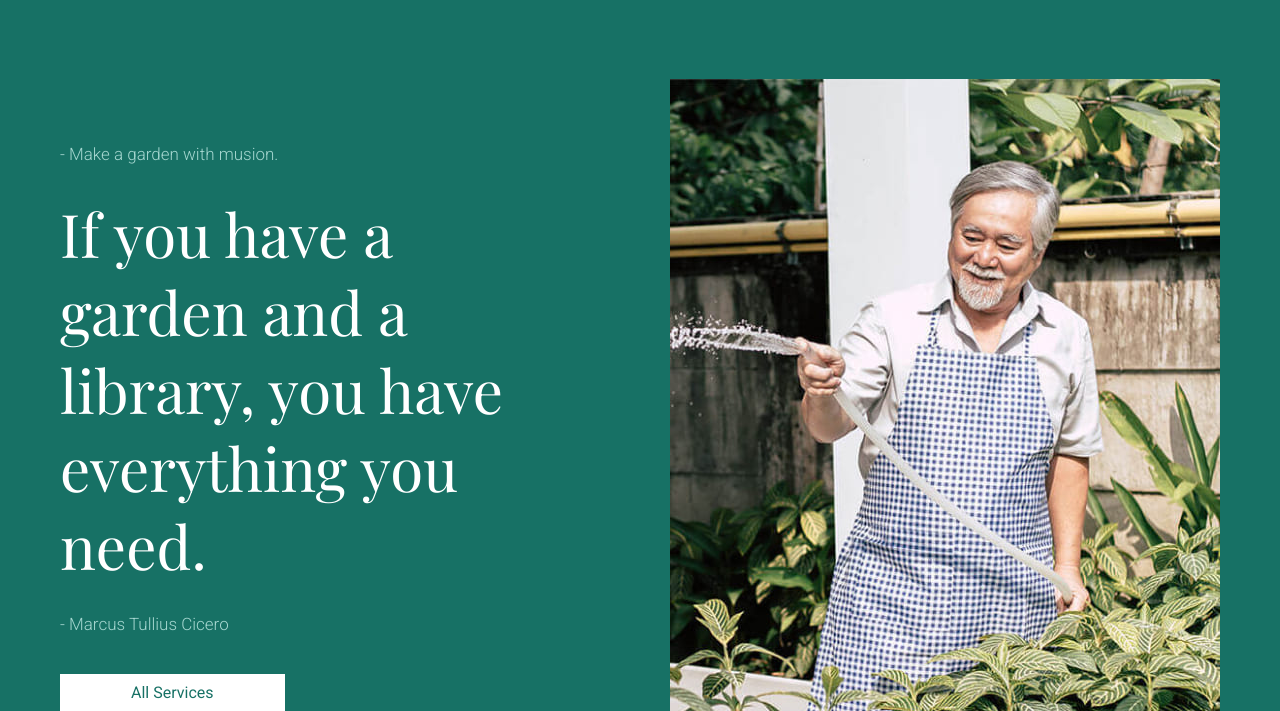
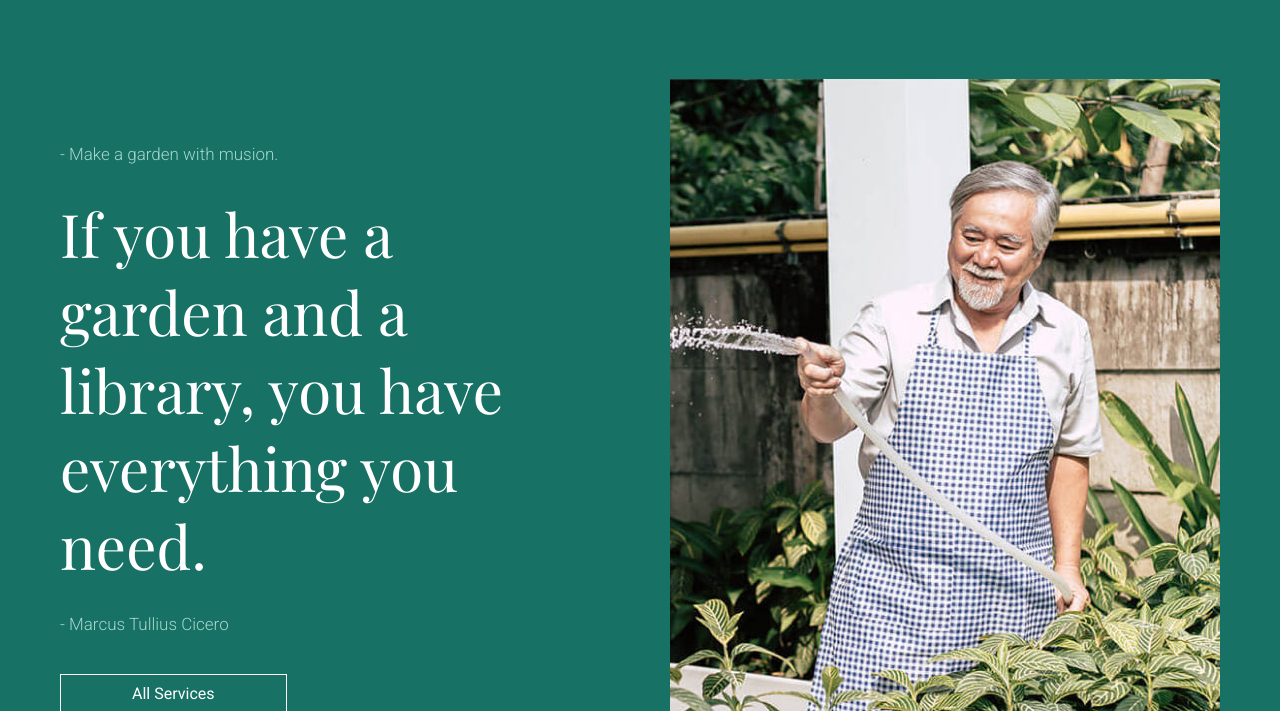
Before and after one commit to ElizabethBlock/Farm, a plain HTML site: page index.html in a window 1280 px wide. In both pictures the pointer is over the link "All Services". Shown: the part 89-800 px from the top of the page. Drawn offline with nearby package versions, Linux system fonts and the light colour scheme.

Commit message:
renewal all btn

```diff
--- a/style/style.css
+++ b/style/style.css
@@ -144,6 +144,14 @@ a {
    font-size: 16px;
    color: #177165;
    margin-top: 23px;
+   border: #177165 2px solid;
+}
+
+.header-content__btn:hover {
+   background-color: #1771659e;
+   color: #fff;
+   transition: all 0.8s;
+   border: #fff 1px solid;
 }
 
 .header-content__img {
@@ -212,5 +220,11 @@ a {
    font-size: 16px;
    color: #177165;
    padding: 13px 65px;
-   border: #177165 3px solid;
+   border: #177165 2px solid;
 }
+
+.leam__more:hover {
+   color: #fff;
+   background-color: #177165;
+   transition: all 0.8s;
+}
```
